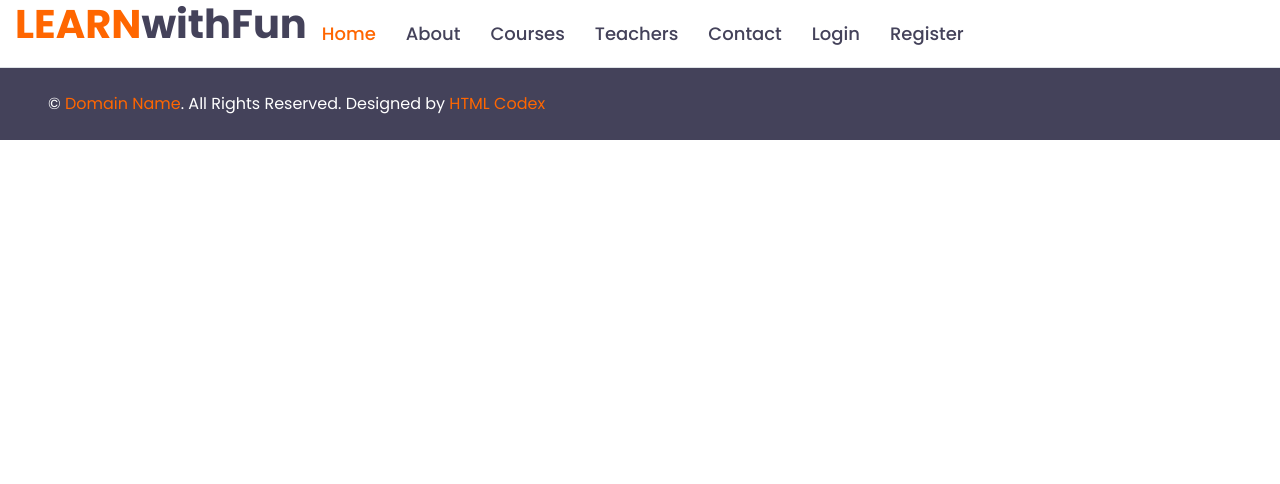
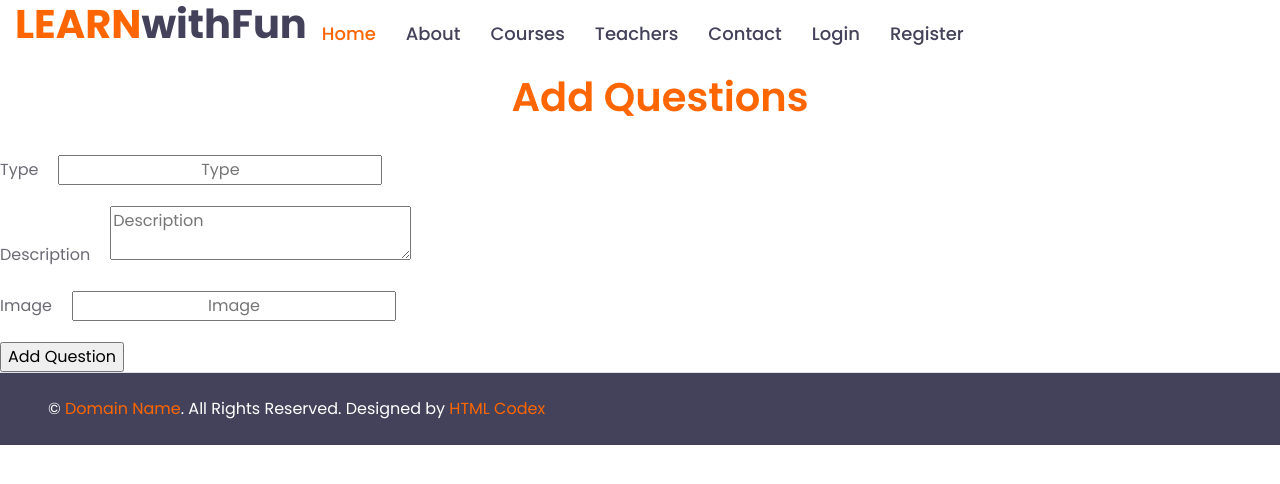
Before and after one commit to TeodorTod/Learn-With-Fun, a React (Create React App) app: page /add-questions in a window 1280 px wide. Shown: the top 484 px of the page. Built offline with nearby package versions, Linux system fonts and the light colour scheme.

Commit message:
add my courses component

```diff
--- a/src/App.js
+++ b/src/App.js
@@ -9,6 +9,8 @@ import About from  "./components/About/About";
 import Login from  "./components/Login/Login";
 import Footer from "./components/Footer/Footer";
 import Register from "./components/Register/Register";
+import MyCorses from './components/MyCourses/MyCourses';
+import AddQuestions from './components/AddQuestions/AddQuestions';
 
 
 function App() {
@@ -35,6 +37,8 @@ function App() {
       <Routes>
         <Route path="/" element={<Home />}/>
         <Route path="/about" element={<About />} />
+        <Route path="/courses" element={<MyCorses />} />
+        <Route path="/add-questions" element={<AddQuestions />} />
         <Route path="/login" element={<Login />}/>
         <Route path="/register" element={<Register />}/>
 
--- /dev/null
+++ b/src/components/AddQuestions/AddQuestions.css
@@ -0,0 +1,12 @@
+legend {
+    font-size: 40px;
+    font-weight: 600;
+    padding-bottom: 20px;
+    color: #FF6600;
+    padding-left: 40px;
+    text-align: center;
+}
+
+input {
+    text-align: center;
+}
--- /dev/null
+++ b/src/components/AddQuestions/AddQuestions.js
@@ -0,0 +1,35 @@
+import './AddQuestions.css';
+
+const AddQuestions = () => {
+
+    return(
+        <section id="create-page" className="create">
+        <form id="create-form" method="POST">
+            <fieldset>
+                <legend>Add Questions</legend>
+                <p className="field">
+                    <label htmlFor="name">Type</label>
+                    <span className="input">
+                        <input type="text" name="type" id="type" placeholder="Type" />
+                    </span>
+                </p>
+                <p className="field">
+                    <label htmlFor="description">Description</label>
+                    <span className="input">
+                        <textarea name="description" id="description" placeholder="Description"></textarea>
+                    </span>
+                </p>
+                <p className="field">
+                    <label htmlFor="image">Image</label>
+                    <span className="input">
+                        <input type="text" name="imageUrl" id="image" placeholder="Image" />
+                    </span>
+                </p>
+                <input className="button submit" type="submit" value="Add Question" />
+            </fieldset>
+        </form>
+    </section>
+    );
+}
+
+export default AddQuestions;
--- a/src/components/Header/Header.js
+++ b/src/components/Header/Header.js
@@ -1,7 +1,7 @@
 import { useContext } from "react";
 import { Link } from "react-router-dom";
 import { AuthContext } from "../../contexts/AuthContext";
-import "./Header.css"
+import "./Header.css";
 
 const Header = () => {
 
@@ -19,6 +19,7 @@ const Header = () => {
         <div className="navbar-nav py-0">
             <Link to="/logout" className="nav-item nav-link">Logout</Link>
             <Link to="/my-courses" className="nav-item nav-link">My Courses</Link>
+            <Link to="/add-questions" className="nav-item nav-link">Add Questions</Link>
             <span className="nav-item nav-link">Welcome, {user.email}</span>
 
         </div>
--- a/src/components/MyCourses/MyCourses.js
+++ b/src/components/MyCourses/MyCourses.js
@@ -1 +1,125 @@
-const
+const MyCorses = () => {
+
+    return(
+        <div className="container-fluid py-5">
+        <div className="container py-5">
+            <div className="text-center mb-5">
+                <h5 className="text-primary text-uppercase mb-3" >Courses</h5>
+                <h1>Our Popular Courses</h1>
+            </div>
+            <div className="row">
+                <div className="col-lg-4 col-md-6 mb-4">
+                    <div className="rounded overflow-hidden mb-2">
+                        <img className="img-fluid" src="img/course-1.jpg" alt="course1" />
+                        <div className="bg-secondary p-4">
+                            <div className="d-flex justify-content-between mb-3">
+                                <small className="m-0"><i className="fa fa-users text-primary mr-2"></i>25 Students</small>
+                                <small className="m-0"><i className="far fa-clock text-primary mr-2"></i>01h 30m</small>
+                            </div>
+                            <a className="h5" href="">Web design & development courses for beginner</a>
+                            <div className="border-top mt-4 pt-4">
+                                <div className="d-flex justify-content-between">
+                                    <h6 className="m-0"><i className="fa fa-star text-primary mr-2"></i>4.5 <small>(250)</small></h6>
+                                    <h5 className="m-0">$99</h5>
+                                </div>
+                            </div>
+                        </div>
+                    </div>
+                </div>
+                <div className="col-lg-4 col-md-6 mb-4">
+                    <div className="rounded overflow-hidden mb-2">
+                        <img className="img-fluid" src="img/course-2.jpg" alt="course2" />
+                        <div className="bg-secondary p-4">
+                            <div className="d-flex justify-content-between mb-3">
+                                <small className="m-0"><i className="fa fa-users text-primary mr-2"></i>25 Students</small>
+                                <small className="m-0"><i className="far fa-clock text-primary mr-2"></i>01h 30m</small>
+                            </div>
+                            <a className="h5" href="">Web design & development courses for beginner</a>
+                            <div className="border-top mt-4 pt-4">
+                                <div className="d-flex justify-content-between">
+                                    <h6 className="m-0"><i className="fa fa-star text-primary mr-2"></i>4.5 <small>(250)</small></h6>
+                                    <h5 className="m-0">$99</h5>
+                                </div>
+                            </div>
+                        </div>
+                    </div>
+                </div>
+                <div className="col-lg-4 col-md-6 mb-4">
+                    <div className="rounded overflow-hidden mb-2">
+                        <img className="img-fluid" src="img/course-3.jpg" alt="course3" />
+                        <div className="bg-secondary p-4">
+                            <div className="d-flex justify-content-between mb-3">
+                                <small className="m-0"><i className="fa fa-users text-primary mr-2"></i>25 Students</small>
+                                <small className="m-0"><i className="far fa-clock text-primary mr-2"></i>01h 30m</small>
+                            </div>
+                            <a className="h5" href="">Web design & development courses for beginner</a>
+                            <div className="border-top mt-4 pt-4">
+                                <div className="d-flex justify-content-between">
+                                    <h6 className="m-0"><i className="fa fa-star text-primary mr-2"></i>4.5 <small>(250)</small></h6>
+                                    <h5 className="m-0">$99</h5>
+                                </div>
+                            </div>
+                        </div>
+                    </div>
+                </div>
+                <div className="col-lg-4 col-md-6 mb-4">
+                    <div className="rounded overflow-hidden mb-2">
+                        <img className="img-fluid" src="img/course-4.jpg" alt="course4" />
+                        <div className="bg-secondary p-4">
+                            <div className="d-flex justify-content-between mb-3">
+                                <small className="m-0"><i className="fa fa-users text-primary mr-2"></i>25 Students</small>
+                                <small className="m-0"><i className="far fa-clock text-primary mr-2"></i>01h 30m</small>
+                            </div>
+                            <a className="h5" href="">Web design & development courses for beginner</a>
+                            <div className="border-top mt-4 pt-4">
+                                <div className="d-flex justify-content-between">
+                                    <h6 className="m-0"><i className="fa fa-star text-primary mr-2"></i>4.5 <small>(250)</small></h6>
+                                    <h5 className="m-0">$99</h5>
+                                </div>
+                            </div>
+                        </div>
+                    </div>
+                </div>
+                <div className="col-lg-4 col-md-6 mb-4">
+                    <div className="rounded overflow-hidden mb-2">
+                        <img className="img-fluid" src="img/course-5.jpg" alt="course5" />
+                        <div className="bg-secondary p-4">
+                            <div className="d-flex justify-content-between mb-3">
+                                <small className="m-0"><i className="fa fa-users text-primary mr-2"></i>25 Students</small>
+                                <small className="m-0"><i className="far fa-clock text-primary mr-2"></i>01h 30m</small>
+                            </div>
+                            <a className="h5" href="">Web design & development courses for beginner</a>
+                            <div className="border-top mt-4 pt-4">
+                                <div className="d-flex justify-content-between">
+                                    <h6 className="m-0"><i className="fa fa-star text-primary mr-2"></i>4.5 <small>(250)</small></h6>
+                                    <h5 className="m-0">$99</h5>
+                                </div>
+                            </div>
+                        </div>
+                    </div>
+                </div>
+                <div className="col-lg-4 col-md-6 mb-4">
+                    <div className="rounded overflow-hidden mb-2">
+                        <img className="img-fluid" src="img/course-6.jpg" alt="course6" />
+                        <div className="bg-secondary p-4">
+                            <div className="d-flex justify-content-between mb-3">
+                                <small className="m-0"><i className="fa fa-users text-primary mr-2"></i>25 Students</small>
+                                <small className="m-0"><i className="far fa-clock text-primary mr-2"></i>01h 30m</small>
+                            </div>
+                            <a className="h5" href="">Web design & development courses for beginner</a>
+                            <div className="border-top mt-4 pt-4">
+                                <div className="d-flex justify-content-between">
+                                    <h6 className="m-0"><i className="fa fa-star text-primary mr-2"></i>4.5 <small>(250)</small></h6>
+                                    <h5 className="m-0">$99</h5>
+                                </div>
+                            </div>
+                        </div>
+                    </div>
+                </div>
+            </div>
+        </div>
+    </div>
+    );
+}
+
+export default MyCorses;
```
